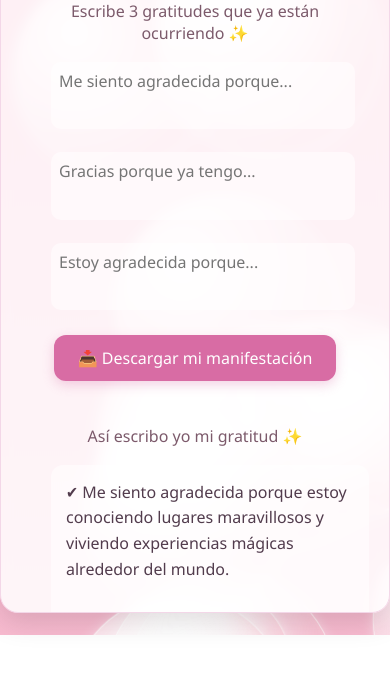
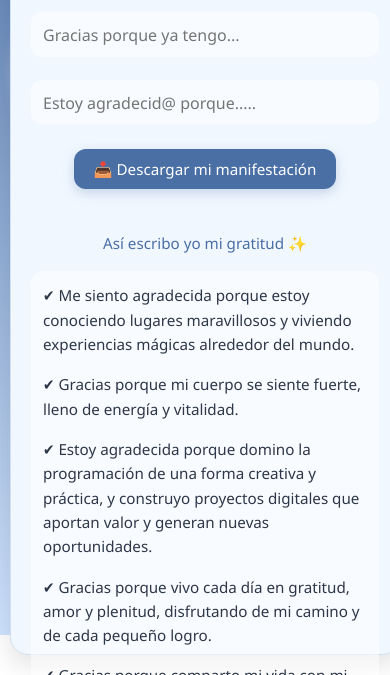
Before and after one commit to Leonelarodri/manifestacion, a plain HTML site: page index.html in a window 390 px wide. Shown: the part 209-884 px from the top of the page. Before the commit the page ends 844 px from the top, so only its background shows below. Drawn offline with nearby package versions, Linux system fonts and the light colour scheme.

Commit message:
✨ Versión final del Diario de Manifestación: diseño azul elegante, PDF funcional, responsive en móvil y scroll invisible. ✨

```diff
--- a/index.html
+++ b/index.html
@@ -8,22 +8,41 @@
 <script src="https://unpkg.com/jspdf@2.4.Wdist/jspdf.umd.min.js"></script>
 <style>
   :root{
-    --card-bg: rgba(255,255,255,0.85);
-    --card-border: #f3d7e8;
-    --accent: #d86ca4;
-    --accent-dark: #9e4378;
-    --text: #523c4d;
+  --card-bg: #f0f7ff;
+  --card-border: #d0e0f0;
+  --accent: #4a6fa5;
+  --accent-dark: #3a5a80;
+  --text: #2d3748;
 }
-  body{
+body {
   margin: 0;
   font-family: "Segoe UI", Tahoma, sans-serif;
   overflow: hidden;
   position: relative;
+}
+.fondo-fijo {
+  position: fixed;
+  top: 0; left: 0;
+  width: 100%;
+  height: 100%;
+  background: linear-gradient(to bottom, #4a6fa5, #d0e4ff);
+  z-index: 0;
+  pointer-events: none;
+}
+
+.contenedor-scroll {
+  width: 100%;
   height: 100vh;
-    background: linear-gradient(to top, #f8bbd0, #f48fb1);
+  overflow-y: auto;
+  -ms-overflow-style: none;
+  scrollbar-width: none;
   display: flex;
-    align-items: center;
   justify-content: center;
+  padding: 20px 10px;
+}
+
+.contenedor-scroll::-webkit-scrollbar {
+  display: none;
 }
   #burbujas{
     position: absolute;
@@ -31,7 +50,7 @@
     width: 100%;
     height: 100%;
     overflow: hidden;
-    z-index: 0;
+    z-index: 1;
   }
   .burbuja{
     position: absolute;
@@ -41,11 +60,11 @@
     top: var(--top);
     border-radius: 50%;
     background: radial-gradient(circle at 30% 30%,
-                rgba(255,255,255,0.9),
-                rgba(255,255,255,0.4) 45%,
-                rgba(255,192,203,0.25) 70%,
-                rgba(255,182,193,0) 85%);
-    border: 1px solid rgba(255,255,255,0.7);
+                rgba(255,255,255,0.95),
+               rgba(240, 248, 255, 0.7) 45%,
+                rgba(220, 235, 255, 0.4) 70%,
+                rgba(200, 225, 255, 0) 85%);
+  border: 1px solid rgba(220, 235, 255, 0.6);
     box-shadow: 0 0 12px rgba(255,255,255,0.4),
                 inset 0 0 8px rgba(255,220,230,0.4);
     animation: mover var(--dur) linear infinite alternate;
@@ -56,18 +75,16 @@
     50%  { transform: translate(var(--drift-x), var(--drift-y)) scale(1.05); }
     100% { transform: translate(0, 0) scale(1); }
   }
-  .diario{
+ .diario {
   width: min(95vw, 1000px);
-    max-height: 85vh;
   background: var(--card-bg);
   backdrop-filter: blur(6px);
   border: 1px solid var(--card-border);
   border-radius: 18px;
   box-shadow: 0 10px 28px rgba(0,0,0,0.12);
-    padding: 40px 50px;
+  padding: 30px 20px;
   position: relative;
-    z-index: 2;
-    overflow: hidden;
+  z-index: 3;
 }
   h1{
     margin: 0 0 16px 0;
@@ -80,7 +97,7 @@
   .sub{
     text-align: center;
     font-size: 1rem;
-    color: #7c5a6b;
+    color: #4a6fa5;
     margin-bottom: 18px;
   }
   .item{ margin-bottom: 18px; }
@@ -88,12 +105,13 @@
   width: 100%;
   height: 3.2em;
   resize: none;
-    padding: 8px;
+  padding: 15px;
   border: none;
-    border-radius: 10px;
+  border-radius: 12px;
   font-size: 1rem;
   background: #fff8;
   font-family: "Segoe UI", Tahoma, sans-serif;
+  box-sizing: border-box;
 }
 .readonly {
   width: 100%;
@@ -103,8 +121,8 @@
   font-size: 1rem;
   line-height: 1.6;
   color: var(--text);
+  box-sizing: border-box;
 }
-
    .btn-pdf {
       background: var(--accent);
       color: white;
@@ -115,7 +133,7 @@
       cursor: pointer;
       display: block;
       margin: 20px auto 0;
-      box-shadow: 0 4px 12px rgba(216, 108, 164, 0.3);
+      box-shadow: 0 4px 12px rgba(74, 111, 165, 0.25);
       font-family: "Segoe UI", Tahoma, sans-serif;
       transition: transform 0.2s, background 0.2s;
     }
@@ -123,24 +141,53 @@
       background: var(--accent-dark);
       transform: translateY(-2px);
     }
+
+@media (max-width: 600px) {
+  h1 {
+    font-size: 2.4em;   }
+  .sub {
+    font-size: 0.95rem;
+  }
+  textarea.respuesta {
+     height: 2.8em;
+    padding: 12px;
+    border-radius: 10px;
+  }
+  .readonly {
+    font-size: 0.95rem;
+    padding: 12px;
+  }
+  .btn-pdf {
+    padding: 10px 20px;
+    font-size: 0.95rem;
+  }
+}
+.readonly p {
+  margin: 0 0 16px 0;
+  line-height: 1.6;
+}
+.readonly p:last-child {
+  margin-bottom: 0;
+}
+
 </style>
 </head>
 <body>
+  <div class="fondo-fijo">
     <div id="burbujas"></div>
+  </div>
+  <div class="contenedor-scroll">
     <div class="diario">
   <h1>Manifestación Diaria</h1>
   <div class="sub">Escribe 3 gratitudes que ya están ocurriendo ✨</div>
   <div class="item">
-    <textarea class="respuesta" placeholder="Me siento agradecida porque...">
-</textarea>
+  <textarea id="gratitud1" class="respuesta" placeholder="Escribe tu gratitud de hoy..."></textarea>
 </div>
 <div class="item">
-    <textarea class="respuesta" placeholder="Gracias porque ya tengo...">
-</textarea>
+  <textarea id="gratitud2" class="respuesta" placeholder="Gracias porque ya tengo..."></textarea>
 </div>
 <div class="item">
-    <textarea class="respuesta" placeholder="Estoy agradecida porque...">
-</textarea>
+  <textarea id="gratitud3" class="respuesta" placeholder="Estoy agradecid@ porque....."></textarea>
 </div>
 
  <button id="exportar-pdf" class="btn-pdf">📥 Descargar mi manifestación</button><br><br>
@@ -148,11 +195,11 @@
 <div class="sub">Así escribo yo mi gratitud ✨</div>
   <div class="item">
     <div class="readonly">
-   ✔ Me siento agradecida porque estoy conociendo lugares maravillosos y viviendo experiencias mágicas alrededor del mundo.<br><br>
-   ✔  Gracias porque mi cuerpo se siente fuerte, lleno de energía y vitalidad.<br><br>
-   ✔  Estoy agradecida porque domino la programación de una forma creativa y práctica, y construyo proyectos digitales que aportan valor y generan nuevas oportunidades.<br><br>
-   ✔  Gracias porque vivo cada día en gratitud, amor y plenitud, disfrutando de mi camino y de cada pequeño logro.<br><br>
-   ✔   Gracias porque comparto mi vida con mi pareja en amor, complicidad y alegría, y juntos construimos recuerdos hermosos que nos llenan de plenitud.
+   <p>✔ Me siento agradecida porque estoy conociendo lugares maravillosos y viviendo experiencias mágicas alrededor del mundo.</p>
+   <p>✔  Gracias porque mi cuerpo se siente fuerte, lleno de energía y vitalidad.</p>
+   <p>✔  Estoy agradecida porque domino la programación de una forma creativa y práctica, y construyo proyectos digitales que aportan valor y generan nuevas oportunidades.</p>
+   <p>✔  Gracias porque vivo cada día en gratitud, amor y plenitud, disfrutando de mi camino y de cada pequeño logro.</p>
+   <p>✔   Gracias porque comparto mi vida con mi pareja en amor, complicidad y alegría, y juntos construimos recuerdos hermosos que nos llenan de plenitud.</p>
     </div>
   </div>
 </div>
```
Lines whose indentation alone changed are shown as unchanged.
